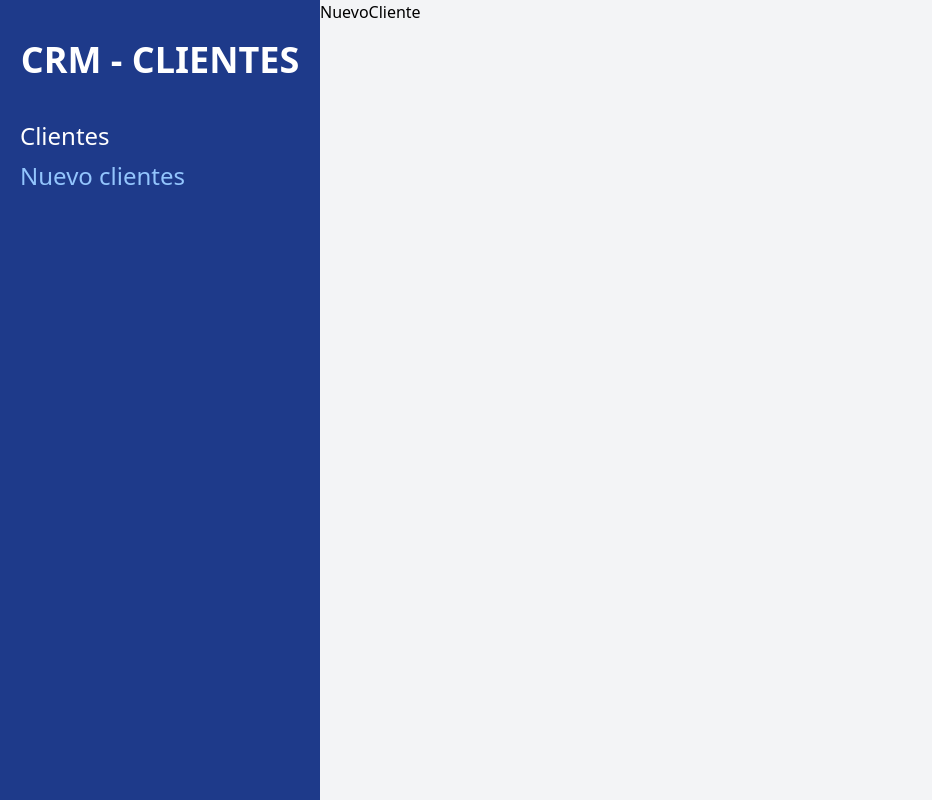
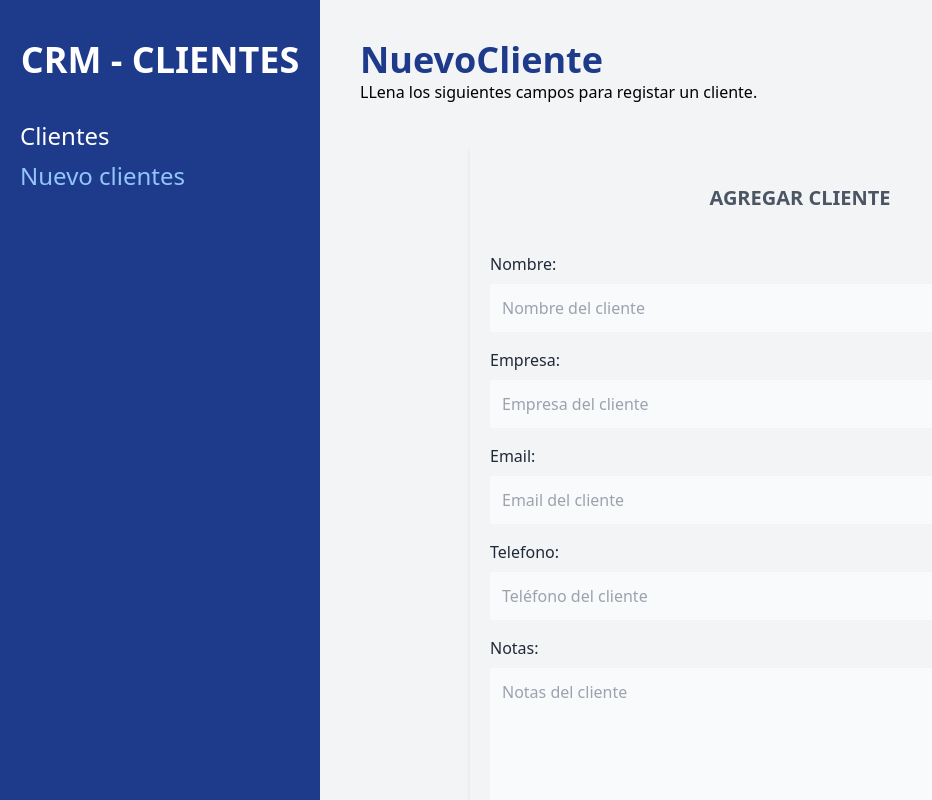
Before and after one commit to HeinzNaumann/Clients-CRM, a React (Vite) app: page /clientes/nuevo in a window 1280 px wide. Shown: the whole page, without its empty margins (0-932 px from the left). Built offline with nearby package versions, Linux system fonts and the light colour scheme.

Commit message:
added the form with formik

```diff
--- a/package.json
+++ b/package.json
@@ -9,11 +9,13 @@
   },
   "dependencies": {
     "autoprefixer": "^10.4.4",
+    "formik": "^2.2.9",
     "postcss": "^8.4.12",
     "react": "^18.0.0",
     "react-dom": "^18.0.0",
     "react-router-dom": "^6.3.0",
-    "tailwindcss": "^3.0.24"
+    "tailwindcss": "^3.0.24",
+    "yup": "^0.32.11"
   },
   "devDependencies": {
     "@types/react": "^18.0.0",
--- /dev/null
+++ b/src/components/Formulario.jsx
@@ -0,0 +1,82 @@
+import { Formik, Form, Field } from "formik";
+import React from "react";
+Formik;
+
+const Formulario = () => {
+  return (
+    <div className="bg-white- mt-10 px-5 py-10 rounder-md shadow-md md:w-3/4 mx-auto">
+      <h1 className="text-gray-600 font-bold text-xl uppercase text-center">
+        {" "}
+        Agregar Cliente
+      </h1>
+      <Formik>
+        <Form className="mt-10">
+          <div className="mb-4">
+            <label htmlFor="nombre" className="text-gray-800">
+              Nombre:
+            </label>
+            <Field
+              id="nombre"
+              className="mt-2 block w-full p-3 bg-gray-50"
+              type="text"
+              placeholder="Nombre del cliente"
+            />
+          </div>
+          <div className="mb-4">
+            <label htmlFor="empresa" className="text-gray-800">
+              Empresa:
+            </label>
+            <Field
+              id="empresa"
+              className="mt-2 block w-full p-3 bg-gray-50"
+              type="text"
+              placeholder="Empresa del cliente"
+            />
+          </div>
+          <div className="mb-4">
+            <label htmlFor="email" className="text-gray-800">
+              Email:
+            </label>
+            <Field
+              id="email"
+              className="mt-2 block w-full p-3 bg-gray-50"
+              type="text"
+              placeholder="Email del cliente"
+            />
+          </div>
+          <div className="mb-4">
+            <label htmlFor="telefono" className="text-gray-800">
+              Telefono:
+            </label>
+            <Field
+              id="telefono"
+              className="mt-2 block w-full p-3 bg-gray-50"
+              type="tel"
+              placeholder="Teléfono del cliente"
+            />
+          </div>
+          <div className="mb-4">
+            <label htmlFor="notas" className="text-gray-800">
+              Notas:
+            </label>
+            <Field
+              as="textarea"
+              id="notas"
+              className="mt-2 block w-full p-3 bg-gray-50 h-40"
+              type="text"
+              placeholder="Notas del cliente"
+            />
+          </div>
+
+          <input
+            type="submit"
+            value="Agregar Cliente"
+            className="mt-5 w-full bg-blue-800 p-3 text-white uppercase font-bold text-lg"
+          />
+        </Form>
+      </Formik>
+    </div>
+  );
+};
+
+export default Formulario;
--- a/src/layout/Layout.jsx
+++ b/src/layout/Layout.jsx
@@ -32,7 +32,7 @@
 
         </nav>
       </div>
-      <div className="md:w-3/4">
+      <div className="md:w-3/4 p-10 md:h-screen overflow-scroll">
         <Outlet />
       </div>
     </div>
--- a/src/paginas/NuevoCliente.jsx
+++ b/src/paginas/NuevoCliente.jsx
@@ -1,7 +1,14 @@
 import React from "react";
+import Formulario from "../components/Formulario";
 
 const NuevoCliente = () => {
-  return <div>NuevoCliente</div>;
+  return (
+    <>
+      <h1 className="font-black text-4xl text-blue-900 ">NuevoCliente</h1>
+      <p>LLena los siguientes campos para registar un cliente.</p>
+      <Formulario />
+    </>
+  );
 };
 
 export default NuevoCliente;
```
Also changed, not shown: 1 other file (tests, documents, lock files or other folders).
